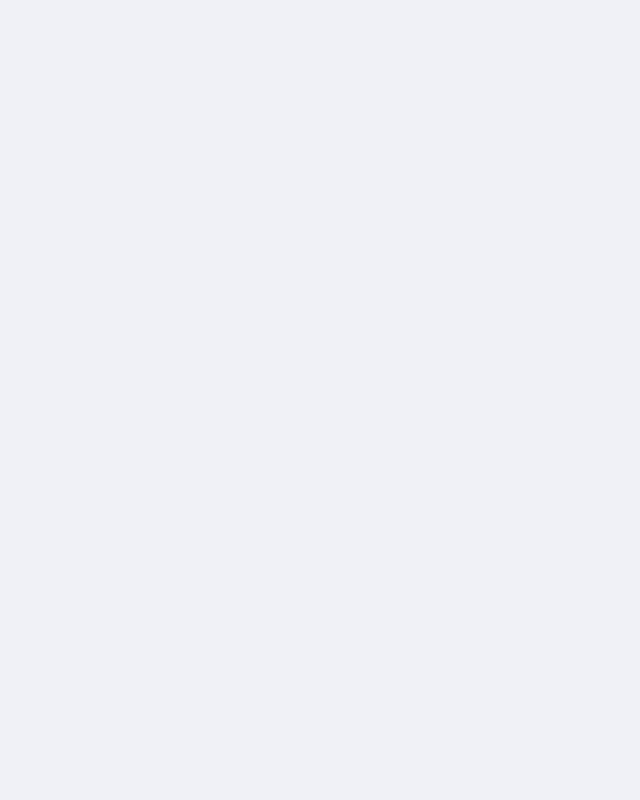
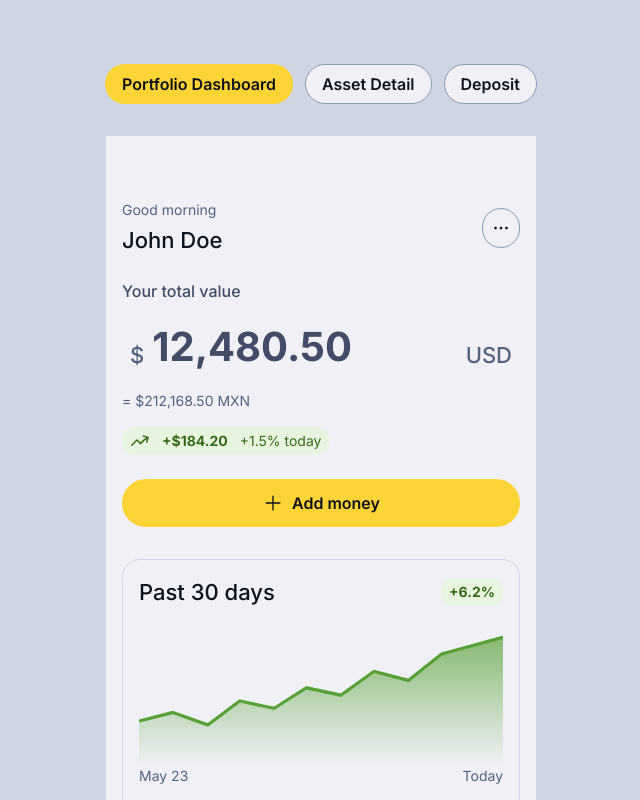
Before and after one commit to matibeast/Northbound, a React (Vite) app: page / in a window 1280 px wide. Shown: the top 800 px of the page, without its empty margins (319-959 px from the left). Built offline with nearby package versions, Linux system fonts and the light colour scheme.

Commit message:
Fix App.tsx
- Wire main.tsx to render <App />.
- App.tsx can show any one screen (Portfolio Dashboard is already wired in). No in-app navigation between screens required, that's not the objective.

```diff
--- a/src/App.tsx
+++ b/src/App.tsx
@@ -1,10 +1,36 @@
+import { useState } from 'react'
 import { PortfolioDashboardScreen } from './screens/portfolio-dashboard-screen'
-import './App.css'
+import { AssetDetailScreen } from './screens/asset-detail-screen'
+import { DepositScreen } from './screens/deposit-screen'
+import { Button } from '@/components/ui/button'
+
+const SCREENS = {
+  dashboard: { label: 'Portfolio Dashboard', Component: PortfolioDashboardScreen },
+  asset: { label: 'Asset Detail', Component: AssetDetailScreen },
+  deposit: { label: 'Deposit', Component: DepositScreen },
+} as const
+
+type ScreenKey = keyof typeof SCREENS
 
 function App() {
+  const [activeScreen, setActiveScreen] = useState<ScreenKey>('dashboard')
+  const ActiveComponent = SCREENS[activeScreen].Component
+
   return (
-    <div className="flex justify-center items-start min-h-screen bg-bg-neutral-subtle py-16">
-      <PortfolioDashboardScreen />
+    <div className="flex flex-col items-center min-h-screen bg-bg-neutral-subtle py-16 gap-8">
+      <div className="flex gap-3">
+        {(Object.keys(SCREENS) as ScreenKey[]).map((key) => (
+          <Button
+            key={key}
+            variant={activeScreen === key ? 'primary' : 'secondary'}
+            size="sm"
+            onClick={() => setActiveScreen(key)}
+          >
+            {SCREENS[key].label}
+          </Button>
+        ))}
+      </div>
+      <ActiveComponent />
     </div>
   )
 }
--- a/src/main.tsx
+++ b/src/main.tsx
@@ -1,9 +1,10 @@
 import { StrictMode } from 'react'
 import { createRoot } from 'react-dom/client'
+import App from './App.tsx'
 import './index.css'
 
 createRoot(document.getElementById('root')!).render(
   <StrictMode>
-    <></>
+    <App />
   </StrictMode>,
 )
```
